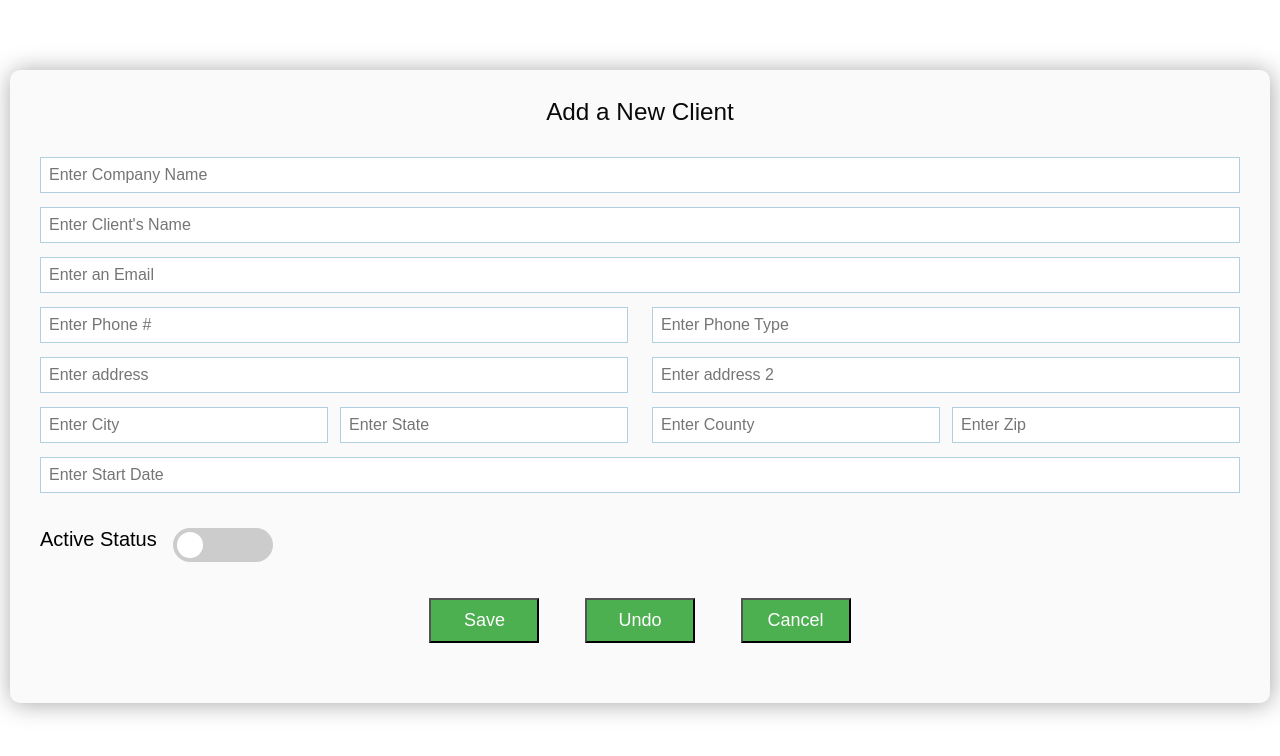
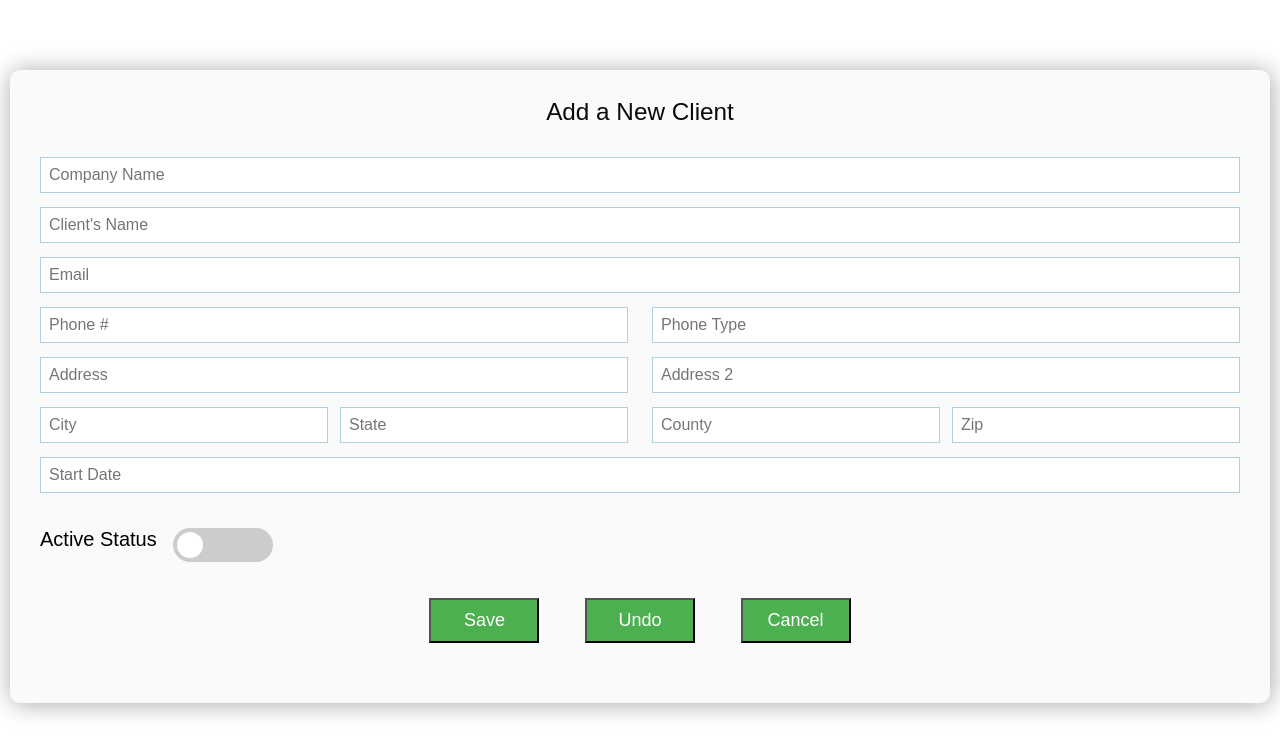
Before and after one commit to lesliefranchs2017/OICode, a website: page public/add_client.html in a window 1280 px wide. Drawn offline with Linux system fonts and the light colour scheme.

Commit message:
Update add_client.html

```diff
--- a/public/add_client.html
+++ b/public/add_client.html
@@ -195,29 +195,29 @@
     <form action='/add_client' class="add_client-style" method='post'>
 		<p id="add_client_title">Add a New Client</p>
 		<ul>
-            <li><input class="field-style field-full align-none" id="company" name="company" placeholder="Enter Company Name" type="text"></li>
+            <li><input class="field-style field-full align-none" id="company" name="company" placeholder="Company Name" type="text"></li>
 
-            <li><input class="field-style field-full align-none" id="name" name="name" placeholder="Enter Client's Name" type="text"></li>
+            <li><input class="field-style field-full align-none" id="name" name="name" placeholder="Client's Name" type="text"></li>
 
-            <li><input class="field-style field-full align-none" id="email" name="email" placeholder="Enter an Email" type="email"></li>
+            <li><input class="field-style field-full align-none" id="email" name="email" placeholder="Email" type="email"></li>
 
-            <li><input class="field-style field-split align-left" id="phone" name="phone" placeholder="Enter Phone #" type="tel">
+            <li><input class="field-style field-split align-left" id="phone" name="phone" placeholder="Phone #" type="tel">
 
-                <input class="field-style field-split align-right" id="phoneType" name="phoneType" placeholder="Enter Phone Type" type="text"></li>
+                <input class="field-style field-split align-right" id="phoneType" name="phoneType" placeholder="Phone Type" type="text"></li>
 
-            <li><input class="field-style field-split align-left" id="addressOne" name="addressOne" placeholder="Enter address" type="text">
+            <li><input class="field-style field-split align-left" id="addressOne" name="addressOne" placeholder="Address" type="text">
 
-                <input class="field-style field-split align-right" id="addressTwo" name="addressTwo" placeholder="Enter address 2" type="text"></li>
+                <input class="field-style field-split align-right" id="addressTwo" name="addressTwo" placeholder="Address 2" type="text"></li>
 
-            <li><input class="field-style field-horizontal align-left" id="city" name="city" placeholder="Enter City" type="text">
+            <li><input class="field-style field-horizontal align-left" id="city" name="city" placeholder="City" type="text">
 
-                <input class="field-style field-horizontal align-left padding" id="state" name="state" placeholder="Enter State" type="text">
+                <input class="field-style field-horizontal align-left padding" id="state" name="state" placeholder="State" type="text">
 
-                <input class="field-style field-horizontal align-right padding" id="zip" name="zip" placeholder="Enter Zip" type="text">
+                <input class="field-style field-horizontal align-right padding" id="zip" name="zip" placeholder="Zip" type="text">
 
-                <input class="field-style field-horizontal align-right" id="county" name="county" placeholder="Enter County" type="text"></li>
+                <input class="field-style field-horizontal align-right" id="county" name="county" placeholder="County" type="text"></li>
 
-            <li><input class="field-style field-full align-none" id="startDate" name="startDate" onblur="(this.value == '' ? this.type='text' : this.type='date')" onfocus="(this.type='date')" placeholder="Enter Start Date" type="text"></li>
+            <li><input class="field-style field-full align-none" id="startDate" name="startDate" onblur="(this.value == '' ? this.type='text' : this.type='date')" onfocus="(this.type='date')" placeholder="Start Date" type="text"></li>
             <br>
 <div class="toggleBox">
             <li>Active Status &nbsp; <label class="switch"><input id="toggle" name="toggle" onclick="myToggleFunction()" type="checkbox"> <span class="slider round"></span></label></li>
```
